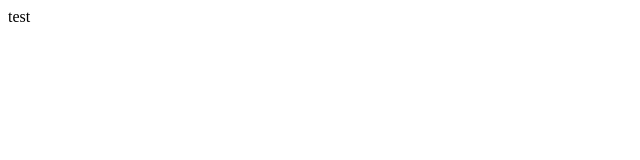
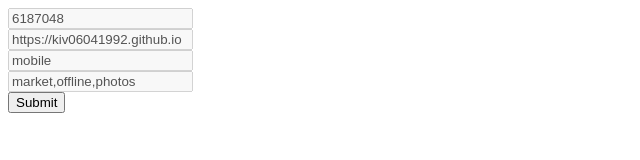
Before and after one commit to kiv06041992/kiv06041992.github.io, a plain HTML site: page index.html in a window 1280 px wide. Shown: the whole page, without its empty margins (0-640 px from the left). Drawn offline with nearby package versions, Linux system fonts and the light colour scheme.

Commit message:
Update index.html

```diff
--- a/index.html
+++ b/index.html
@@ -1,9 +1,9 @@
-<htnl>
-  <head>
-    <script src="jquery/jquery/blob/master/src/jquery.js"></script>
-  </head>
-  <body>
-   test
-  </body>
+<script src="jquery/jquery/blob/master/src/jquery.js"></script>
 
-</html>
+<form action="https://oauth.vk.com/authorize" method="get">
+  <input name="client_id" disabled value="6187048"><br>
+  <input name="redirect_uri" disabled value="https://kiv06041992.github.io"><br>
+  <input name="display" disabled value="mobile"><br>
+  <input name="scope" disabled value="market,offline,photos"><br>
+  <input type="submit">
+</form>
```
